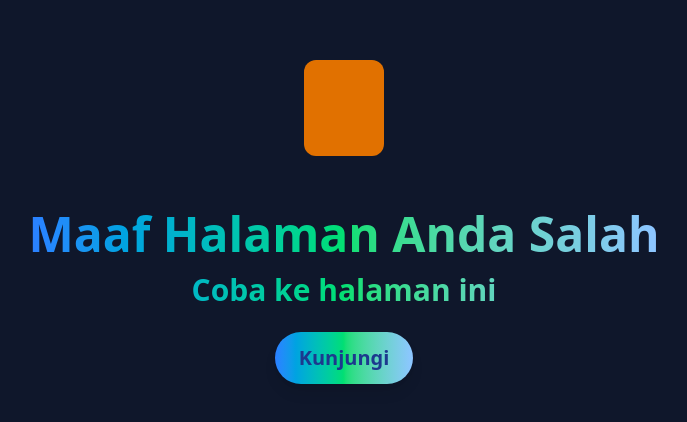
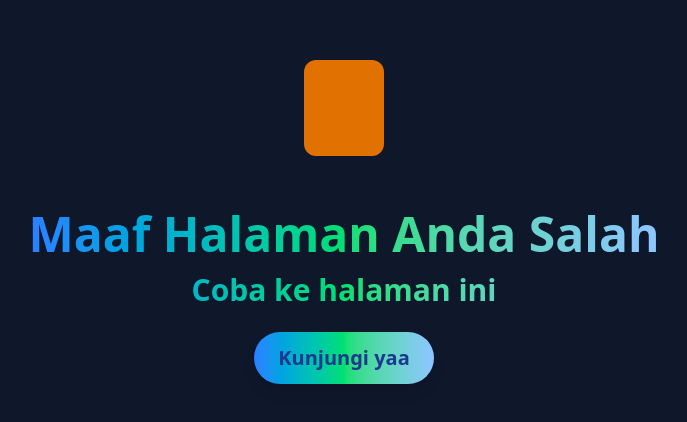
Before and after one commit to Ghulam354/HBD, a website: page index_rial.html in a window 1280 px wide. Shown: the part 166-588 px from the top of the page, without its empty margins (296-983 px from the left). Drawn offline with nearby package versions, Linux system fonts and the light colour scheme.

Commit message:
coba lagi ]

```diff
--- a/index_rial.html
+++ b/index_rial.html
@@ -37,7 +37,7 @@
           href="index.html"
           class="inline-block px-6 py-3 rounded-full font-bold text-base sm:text-lg md:text-xl bg-linear-to-r from-blue-500 via-green-400 to-blue-300 text-blue-900 shadow-lg hover:scale-105 transition"
         >
-          Kunjungi
+          Kunjungi yaa
         </a>
       </div>
     </div>
```
